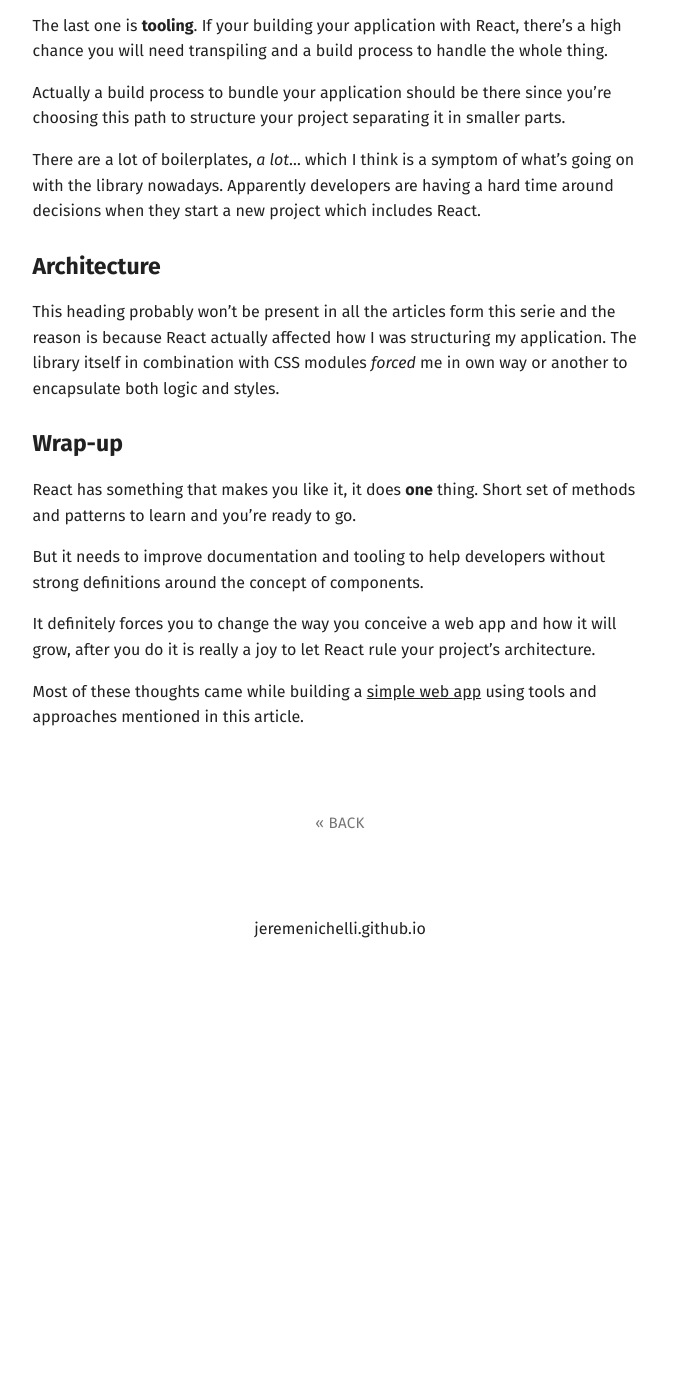
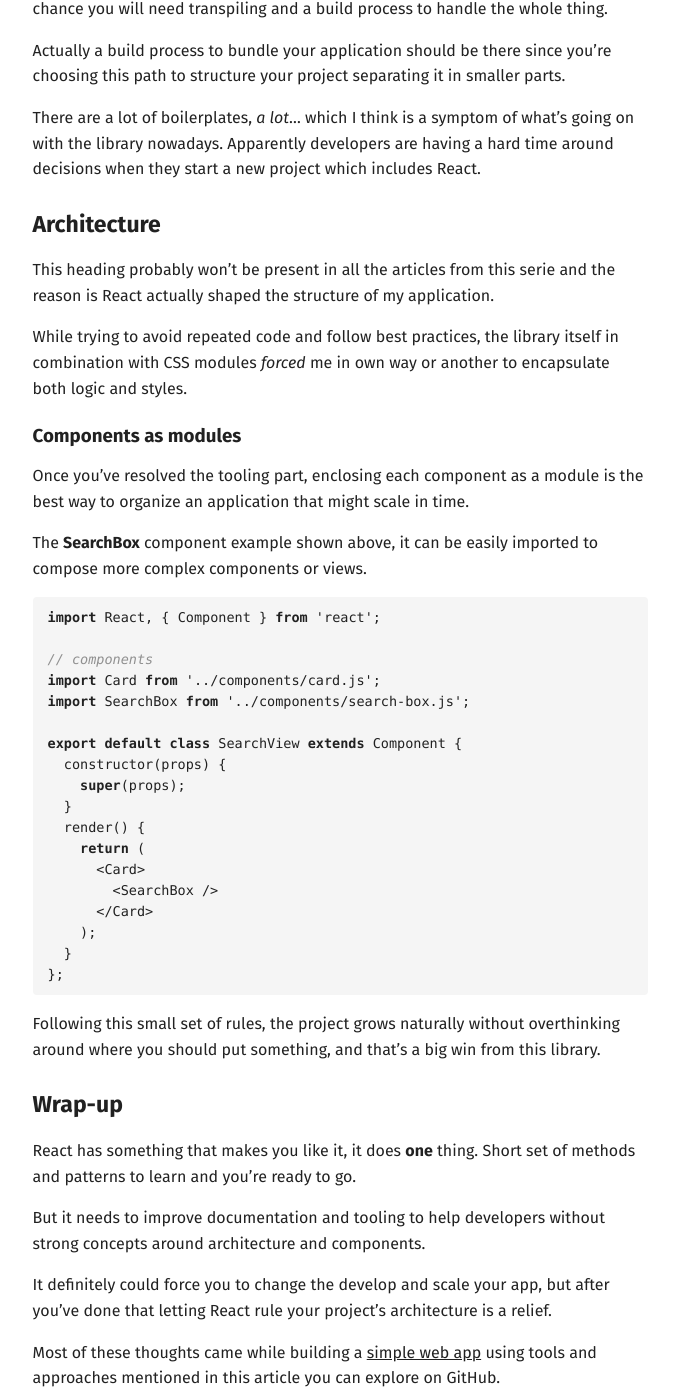
Before and after one commit to jeremenichelli/jeremenichelli.github.io, a Jekyll site: the page built from _posts/2016-07-07-building-a-component-based-app-react.md, in a window 1280 px wide and 1400 px high, scrolled down 11033 px. Shown: the whole window, without its empty margins (300-974 px from the left). Built offline with Jekyll 4.4.1, drawn with Linux system fonts in a browser that asks for light colours; before the commit the page ends 12015 px from its top, so only the background shows below that; some of the changed text lies outside the part shown.

Commit message:
update to last React post

````diff
--- a/_posts/2016-07-07-building-a-component-based-app-react.md
+++ b/_posts/2016-07-07-building-a-component-based-app-react.md
@@ -316,9 +316,7 @@ It's not hard since React encapsulation itself comes handy for this.
 ```js
 import React, { Component, PropTypes } from 'react';
 
-
-// components
-class SearchBox extends Component {
+export default class SearchBox extends Component {
   constructor(props) {
     super(props);
 
@@ -473,19 +471,50 @@ There are a lot of boilerplates, _a lot_... which I think is a symptom of what's
 
 ## Architecture
 
-This heading probably won't be present in all the articles form this serie and the reason is because React actually affected how I was structuring my application. The library itself in combination with CSS modules _forced_ me in own way or another to encapsulate both logic and styles.
+This heading probably won't be present in all the articles from this serie and the reason is React actually shaped the structure of my application.
+
+While trying to avoid repeated code and follow best practices, the library itself in combination with CSS modules _forced_ me in own way or another to encapsulate both logic and styles.
+
+
+### Components as modules
+
+Once you've resolved the tooling part, enclosing each component as a module is the best way to organize an application that might scale in time.
+
+The **SearchBox** component example shown above, it can be easily imported to compose more complex components or views.
+
+```js
+import React, { Component } from 'react';
+
+// components
+import Card from '../components/card.js';
+import SearchBox from '../components/search-box.js';
+
+export default class SearchView extends Component {
+  constructor(props) {
+    super(props);
+  }
+  render() {
+    return (
+      <Card>
+        <SearchBox />
+      </Card>
+    );
+  }
+};
+```
+
+Following this small set of rules, the project grows naturally without overthinking around where you should put something, and that's a big win from this library.
 
 
 ## Wrap-up
 
 React has something that makes you like it, it does **one** thing. Short set of methods and patterns to learn and you're ready to go.
 
-But it needs to improve documentation and tooling to help developers without strong definitions around the concept of components.
+But it needs to improve documentation and tooling to help developers without strong concepts around architecture and components.
 
-It definitely forces you to change the way you conceive a web app and how it will grow, after you do it is really a joy to let React rule your project's architecture.
+It definitely could force you to change the develop and scale your app, but after you've done that letting React rule your project's architecture is a relief.
 
-Most of these thoughts came while building a [simple web app][react-movies] using tools and approaches mentioned in this article.
-
+Most of these thoughts came while building a [simple web app][react-movies] using tools and approaches mentioned in this article you can explore on GitHub.
 
 
 [react]: https://facebook.github.io/react
````
